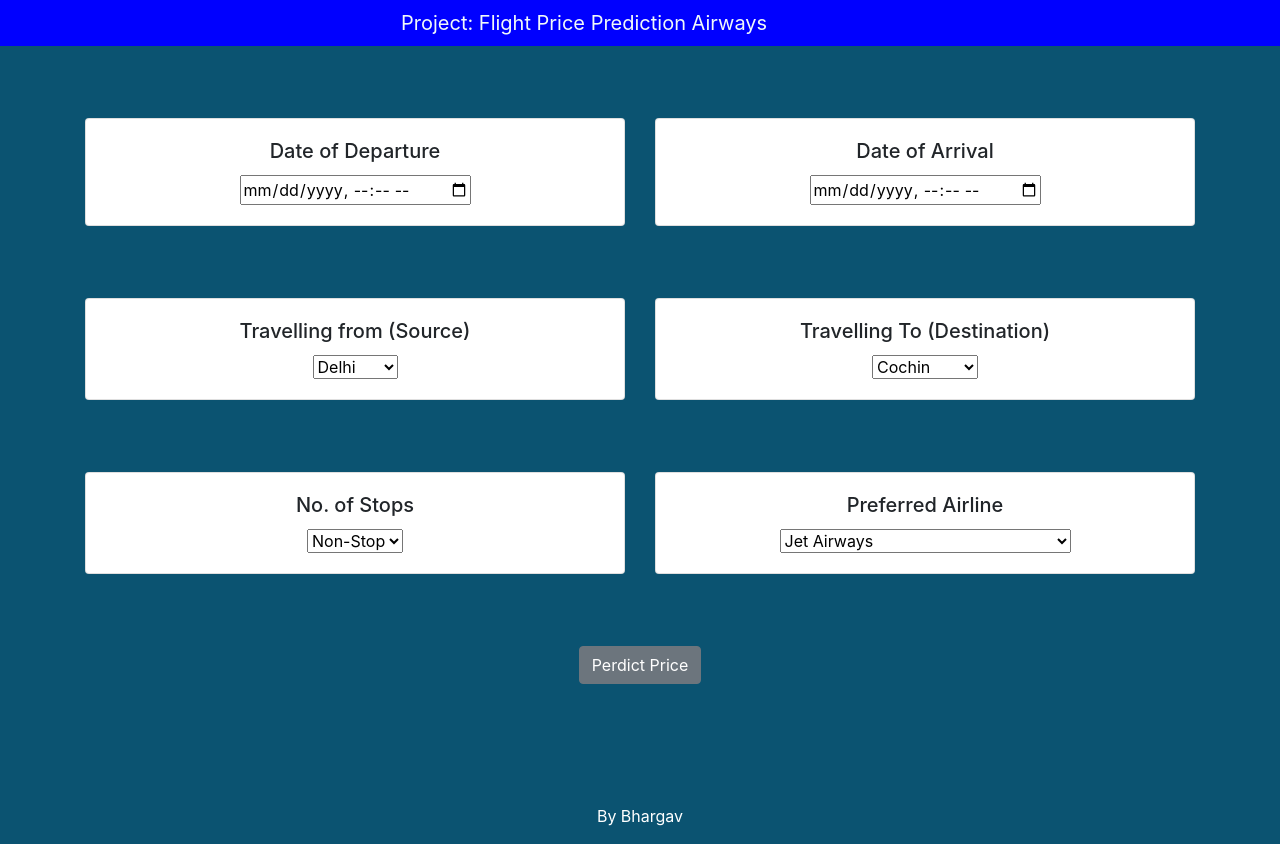
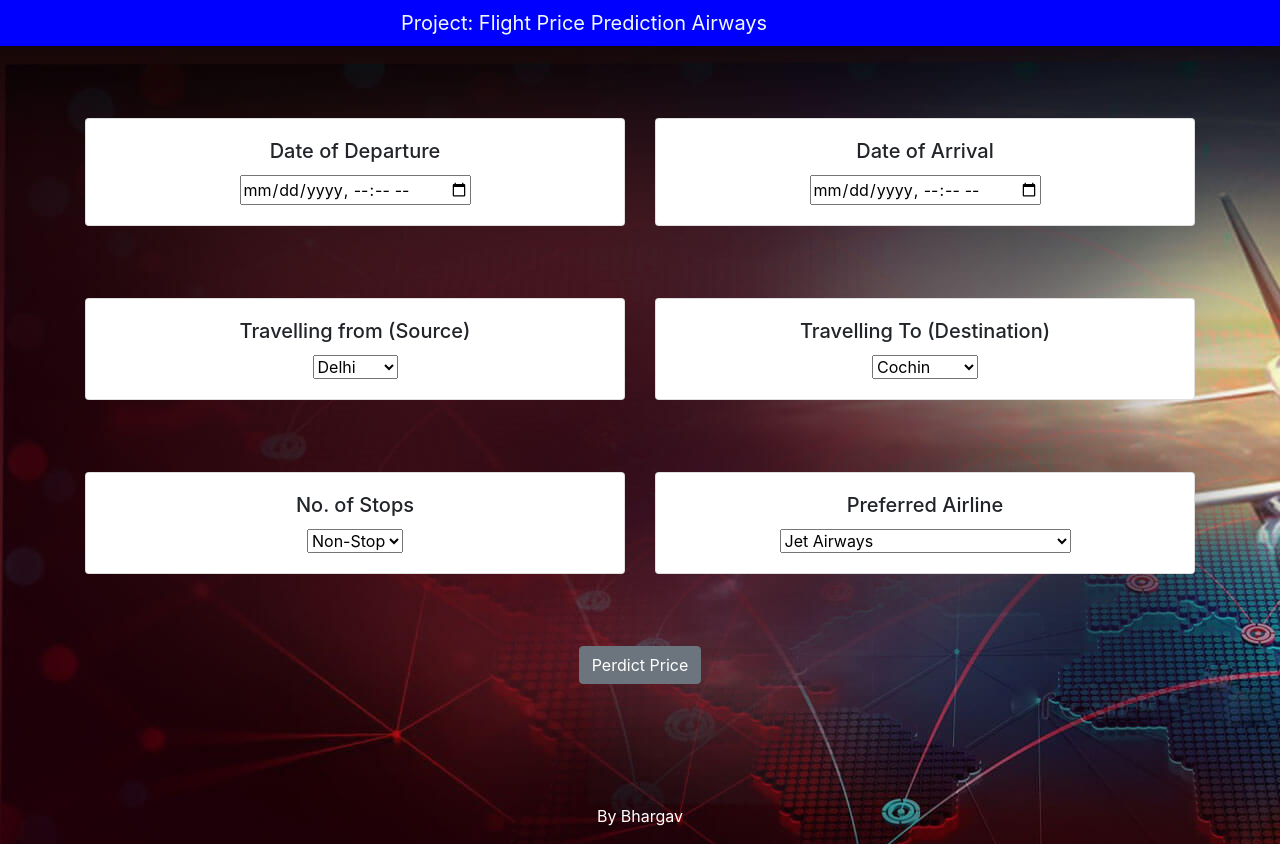
Before and after one commit to ranjithbhargav/Airfare-Prediction, a Flask app: page / in a window 1280 px wide. Run offline with Flask 2, Linux system fonts and the light colour scheme; parts of the project's set-up code (start-up, migrations or seed data) failed here and were passed over; some libraries are stand-ins or nearby versions.

Commit message:
added configuration

```diff
--- a/static/css/styles.css
+++ b/static/css/styles.css
@@ -1,6 +1,7 @@
 body {
     background-color: #0b5371;
     text-align: center;
+    background-image: url(../flight1.jpg);
 
 }
 
```
